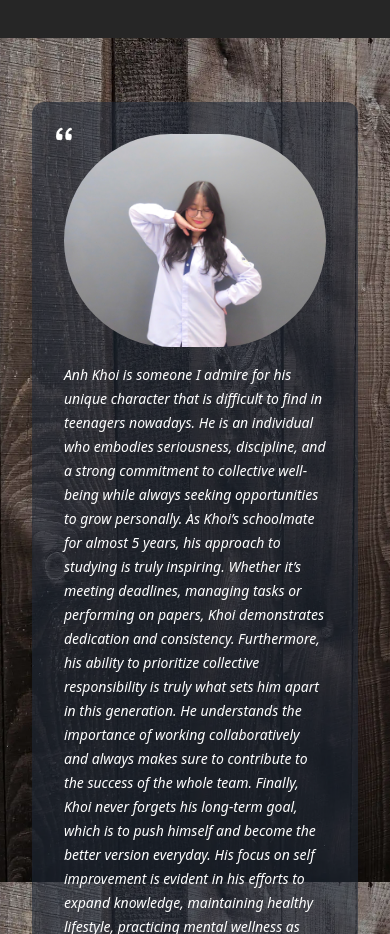
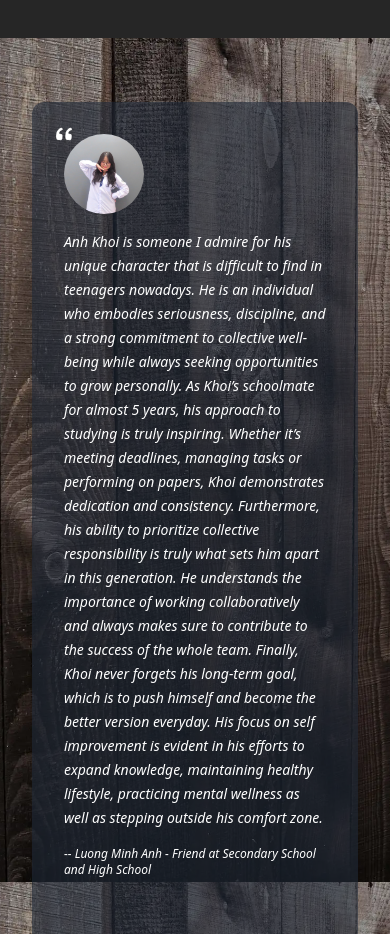
Before and after one commit to AKT311209/OnlineProfile, a Next.js app: page / in a window 390 px wide. Shown: the part 3940-4874 px from the top of the page. Built offline with nearby package versions, Linux system fonts and the light colour scheme.

Commit message:
Increase testimonial image size and add rounded corners for improved aesthetics

```diff
--- a/src/components/Sections/Testimonials.tsx
+++ b/src/components/Sections/Testimonials.tsx
@@ -123,7 +123,7 @@
         isActive ? 'opacity-100' : 'opacity-0',
       )}>
       {image ? (
-        <div className="relative h-18 w-18 shrink-0 sm:h-20 sm:w-20">
+        <div className="relative h-20 w-20 shrink-0 rounded-full sm:h-22 sm:w-22">
           <QuoteIcon className="absolute -left-2 -top-2 h-4 w-4 stroke-black text-white" />
           <a href={image} target="_blank" rel="noopener noreferrer">
             <img className="h-full w-full rounded-full object-cover" src={image} />
```
